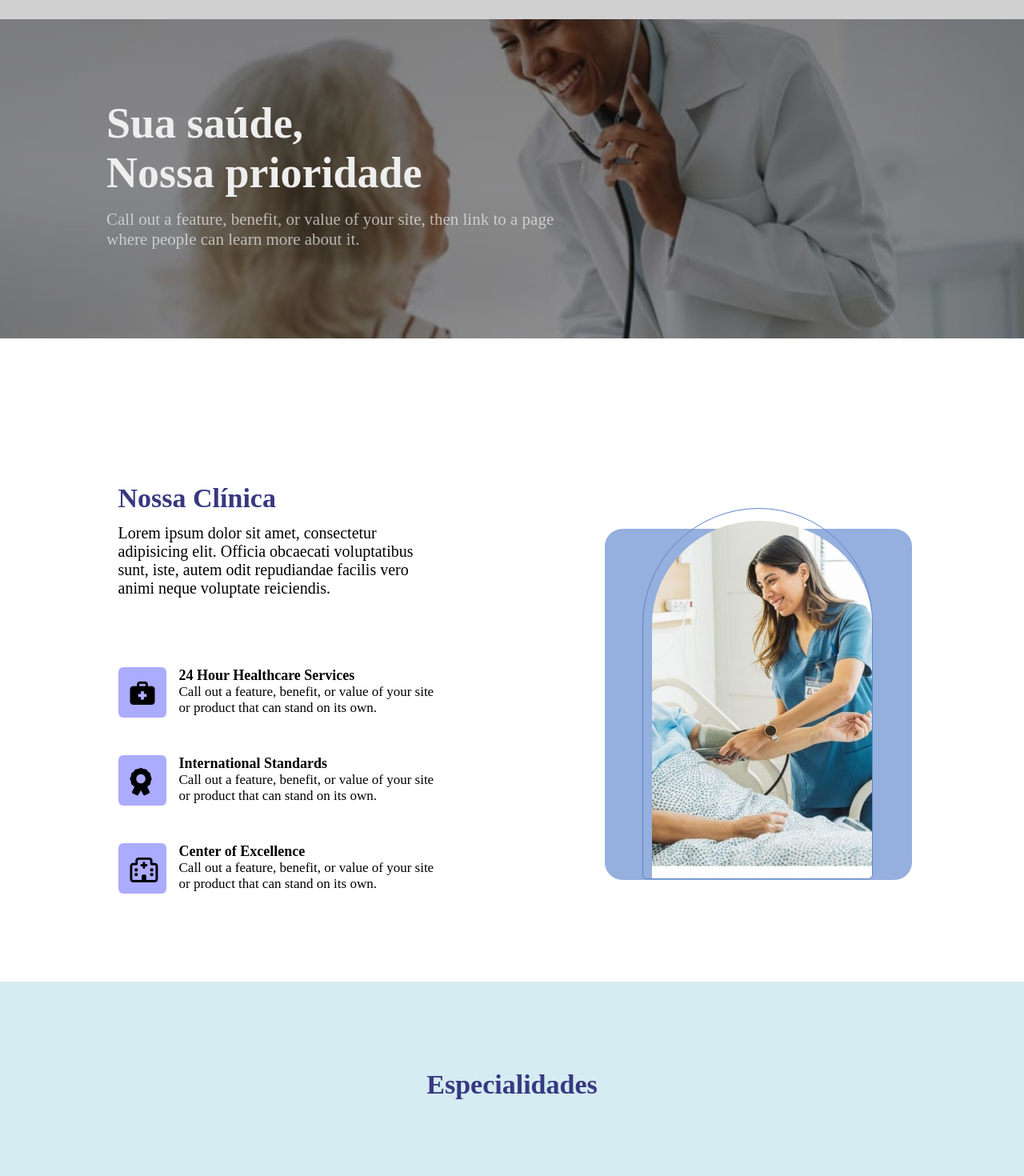
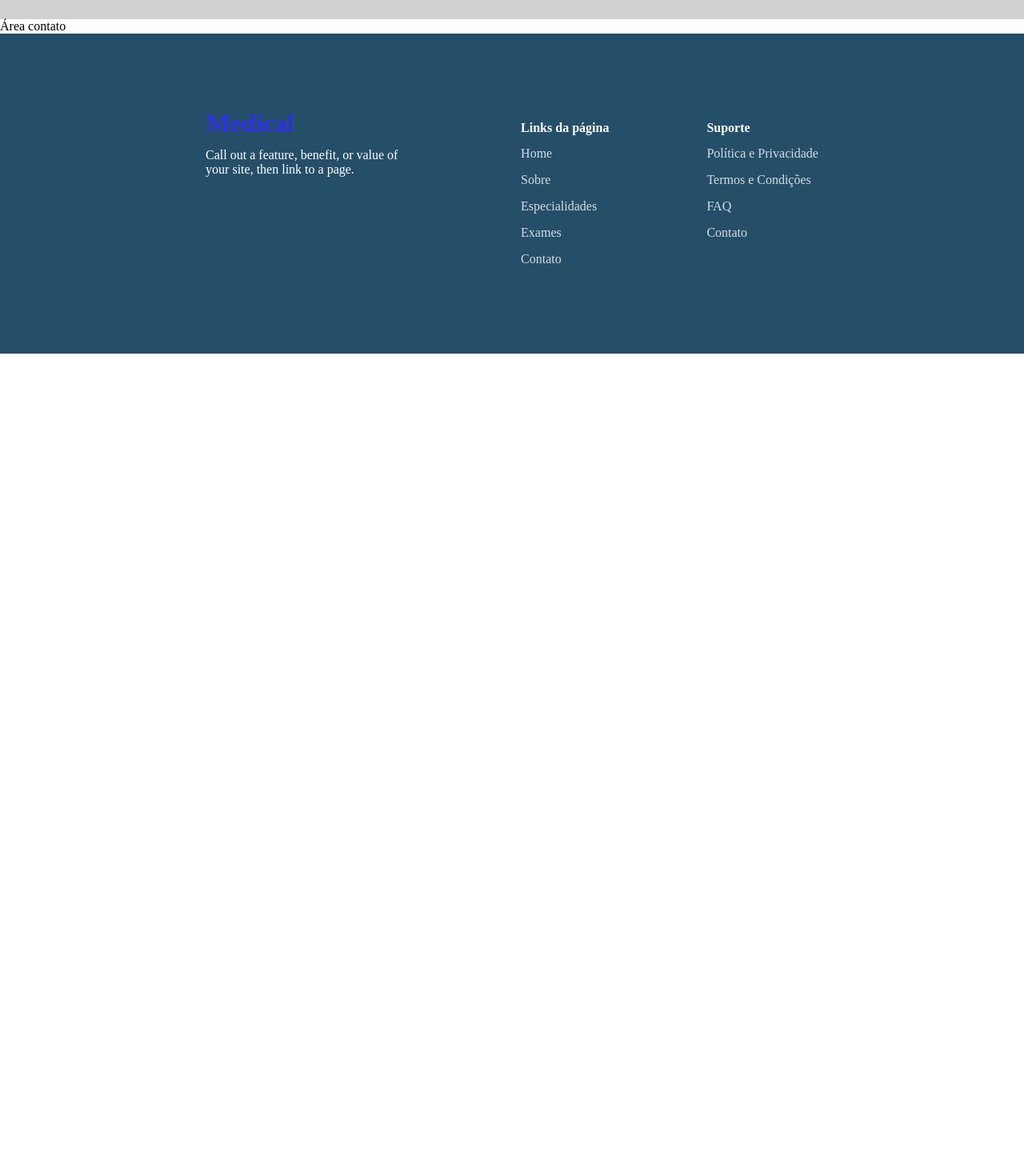
Before and after one commit to hellenpaula/projeto-clinica-medica, a React (Vite) app: page /contato in a window 1280 px wide. Shown: the part 80-1550 px from the top of the page at 80% size. After the commit the page ends 800 px from the top, so only its background shows below. Built offline with nearby package versions, Linux system fonts and the light colour scheme.

Commit message:
feat: organizando roteamento e estrutura para a página de contato

```diff
--- a/src/App.jsx
+++ b/src/App.jsx
@@ -38,19 +38,25 @@ function App() {
     {/* ligar ao header component */}
     <Router>
       <Header />
-      <SectionHome />
-      <SectionSobre />
-      <SectionEspecialidades />
-      <SectionConquistas />
-      <SectionExames />
-      <Footer />
 
       <Routes>
 
+        <Route path='/' element={
+          <>
+            <SectionHome />
+            <SectionSobre />
+            <SectionEspecialidades />
+            <SectionConquistas />
+            <SectionExames />
+          </>
+        }
+        />
+
+
         <Route path='/contato' element={<Contato />}/>
-        <Route path='agendamento' element={<Agendamento />} />
+        {/* <Route path='agendamento' element={<Agendamento />} /> */}
       </Routes>
-
+      <Footer />
     </Router>
 
     {/* resto da página */}
--- a/src/pages/contato/Contato.jsx
+++ b/src/pages/contato/Contato.jsx
@@ -1,7 +1,14 @@
+
+import Header from "../../components/Header/Header.jsx"
+
 
 function Contato() {
     return(
-        <p>Área contato</p>
+        <section className="SectionContato">
+
+            <p>Área contato</p>
+
+        </section>
     )
 }
 
```
